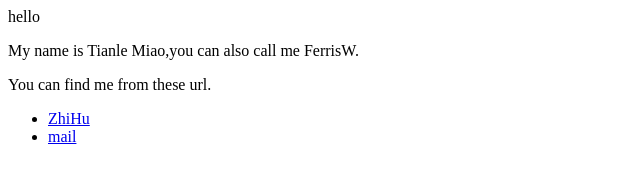
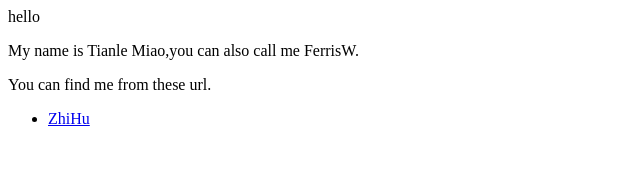
Before and after one commit to Miao1002/Miao1002.github.io, a plain HTML site: page index.html in a window 1280 px wide. Shown: the full height of the page, 0-640 px from the left. Drawn offline with Linux system fonts and the light colour scheme.

Commit message:
index.html

```diff
--- a/index.html
+++ b/index.html
@@ -4,5 +4,4 @@
 
 <ul>
   <li> <a href="https://www.zhihu.com/people/koker-33/answers">ZhiHu</a> </li>
-  <li> <a href="miaotianle@cug.edu.cn">mail</a> </li>
 </ul>
```
